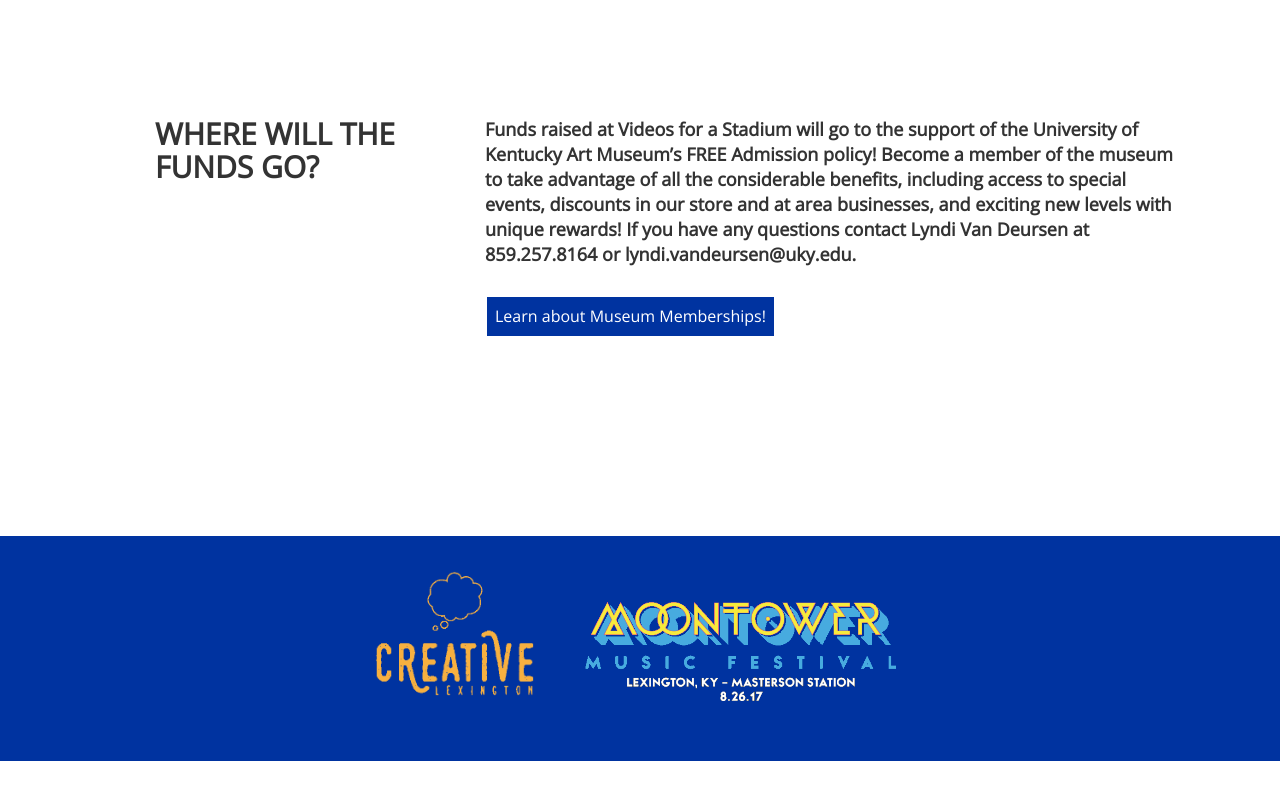
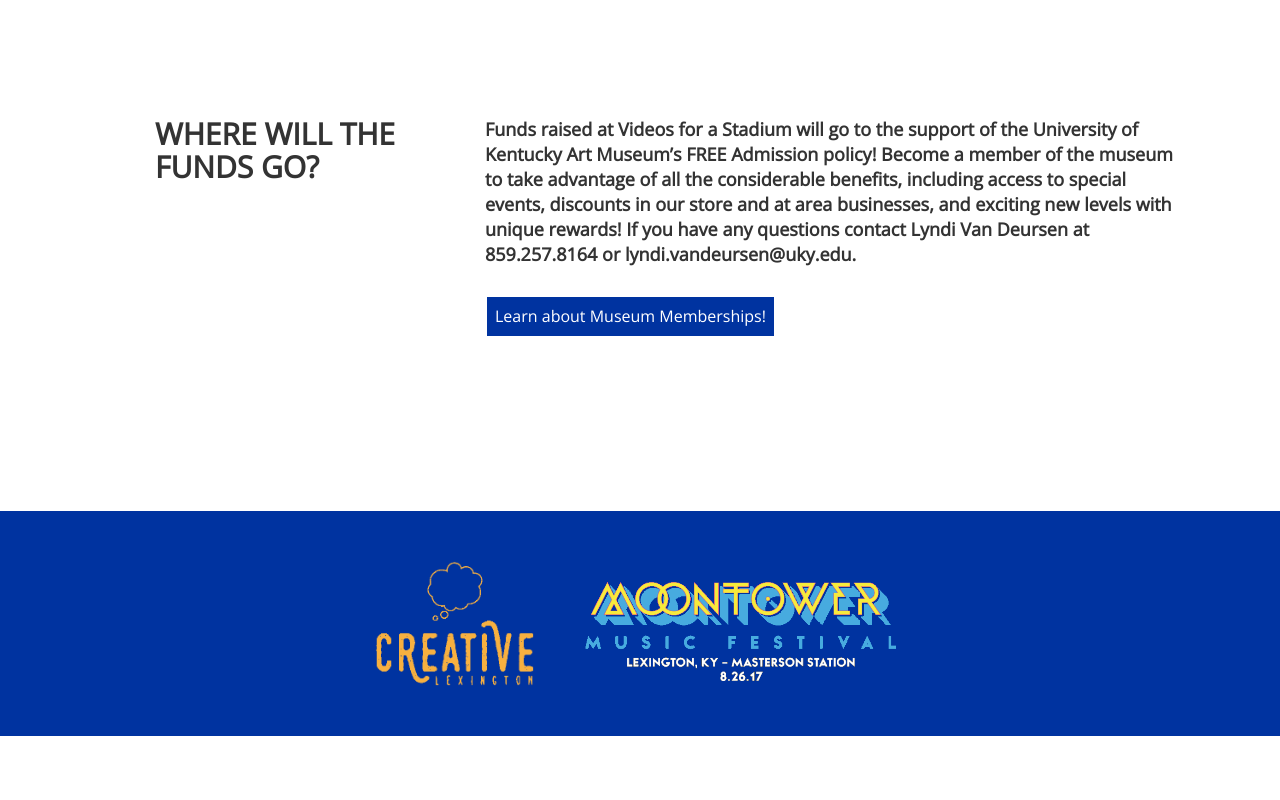
Before and after one commit to TayAsh19/mirco_project, a plain HTML site: page index.html in a window 1280 px wide. Shown: the part 1484-2284 px from the top of the page. Drawn offline with nearby package versions, Linux system fonts and the light colour scheme; a web font is replaced by a local one.

Commit message:
sponsor adjustments

```diff
--- a/css/style.css
+++ b/css/style.css
@@ -334,19 +334,19 @@ background-image: ("/images/stadium3.jpg") center center;
   min-height: 225px;
   max-height: 225px;
   width: 1450px;
-  margin-top: 200px;
+  margin-top: 175px;
   margin-left: -175px;
-  margin-bottom: -100px;
+  margin-bottom: -275px;
 }
 
 .footer img{
   margin-left: 450px;
-  margin-top: 35px;
+  margin-top: 50px;
 }
 
 .footer-second-image{
   margin-left: 500px;
-  margin-top: -160px;
+  margin-top: 120px;
 }
 
 a:hover{
```
